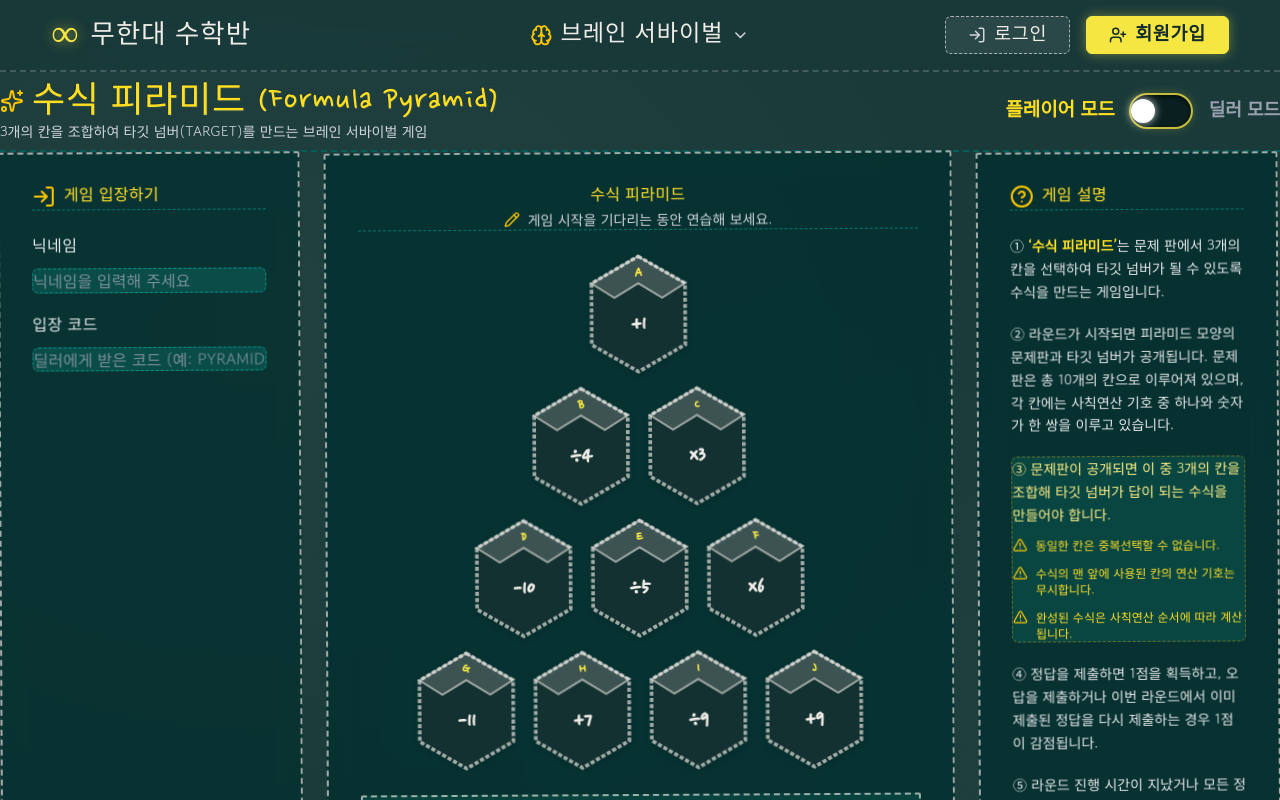
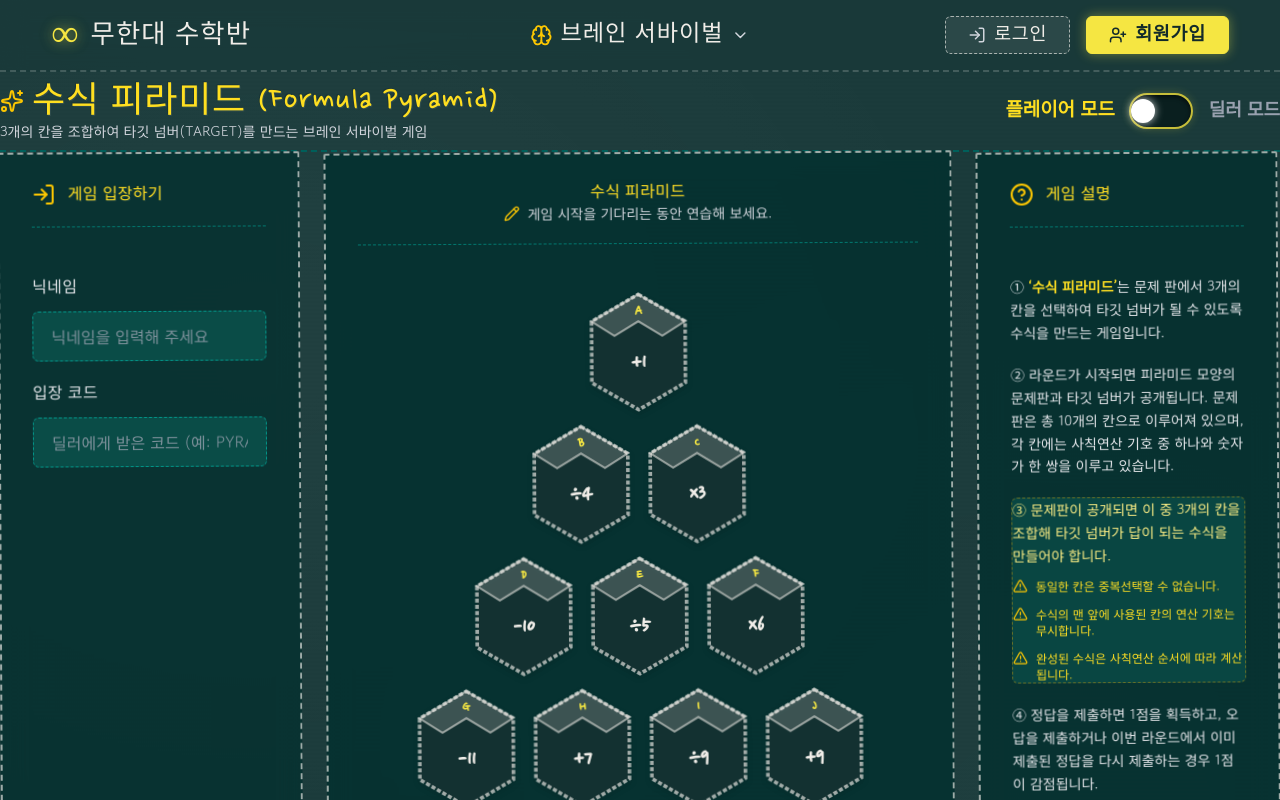
Before and after one commit to rlawlsdnjs78-infinity/infinitymath, a Next.js app: page /formula-pyramid in a window 1280 px wide. Shown: the top 800 px of the page. Built offline with nearby package versions, Linux system fonts and the light colour scheme.

Commit message:
fix: enforce generous inline paddingBottom 1.25rem between title text and dashed border

```diff
--- a/src/app/formula-pyramid/page.tsx
+++ b/src/app/formula-pyramid/page.tsx
@@ -2,10 +2,9 @@
  * src/app/formula-pyramid/page.tsx
  * 수식 피라미드 게임 페이지
  *
- * [여백 대폭 보강]
- * 1. 박스 제목 및 점선 구분선 상하 여백 (pb-4, mb-6)
- * 2. 닉네임/입장코드 입력 박스 라벨 간격(mb-3) & 인라인 패딩(px-5 py-3.5)
- * 3. 수식 보드, TARGET 박스, 제출 버튼 및 오답 주의 녹색 박스 내부 여백 확장
+ * [제목 & 점선 사이 여백 인라인 지정]
+ * '게임 입장하기', '수식 피라미드', '게임 설명', '게임 세팅' 제목 글자와
+ * 하단 점선 구분선 사이의 여백을 paddingBottom: "1.25rem"(20px) 인라인으로 확실하게 확보
  */
 
 "use client";
@@ -281,15 +280,21 @@ export default function FormulaPyramidPage() {
         {/* ───────────────────────────────────────────────────────────────────
            [하단 3분할 박스 영역]
            ─────────────────────────────────────────────────────────────────── */}
-        <div className="grid grid-cols-1 xl:grid-cols-12 gap-6 items-stretch w-full mx-auto min-h-[660px]">
+        <div className="grid grid-cols-1 xl:grid-cols-12 gap-6 items-stretch w-full mx-auto min-h-[640px]">
           {/* ── [좌측 박스] xl:col-span-3 ─────────────────────────────────── */}
-          <div className="xl:col-span-3 chalk-box content-box flex flex-col gap-6 bg-teal-950/75 backdrop-blur-md h-full min-h-[660px] p-6 sm:p-7">
+          <div className="xl:col-span-3 chalk-box content-box flex flex-col gap-6 bg-teal-950/75 backdrop-blur-md h-full min-h-[640px] p-6 sm:p-7">
             {mode === "player" ? (
               <>
-                {/* 헤더 및 점선 구분선 여백 확장 */}
-                <div className="flex items-center gap-2 border-b border-dashed border-teal-700 pb-4 mb-2">
-                  <LogIn className="text-yellow-400" size={24} />
-                  <h2 className="text-2.5xl text-yellow-300" style={{ fontFamily: "var(--font-chalk)" }}>
+                {/* [핵심] 제목 글자와 아래 점선 사이 여백(paddingBottom: 1.25rem) 및 마진(marginBottom: 1.5rem) 확 벌림 */}
+                <div
+                  className="flex items-center gap-3 border-b border-dashed border-teal-700"
+                  style={{ paddingBottom: "1.25rem", marginBottom: "1.5rem" }}
+                >
+                  <LogIn className="text-yellow-400 flex-shrink-0" size={24} />
+                  <h2
+                    className="text-2.5xl text-yellow-300"
+                    style={{ fontFamily: "var(--font-chalk)", lineHeight: 1.3 }}
+                  >
                     게임 입장하기
                   </h2>
                 </div>
@@ -303,7 +308,7 @@ export default function FormulaPyramidPage() {
                 >
                   <div className="flex flex-col gap-5">
                     {/* 닉네임 입력 */}
-                    <div className="flex flex-col gap-2.5">
+                    <div className="flex flex-col gap-3">
                       <label
                         htmlFor="nickname-input"
                         className="text-base text-gray-200 font-medium tracking-wide"
@@ -317,13 +322,17 @@ export default function FormulaPyramidPage() {
                         placeholder="닉네임을 입력해 주세요"
                         value={nickname}
                         onChange={(e) => setNickname(e.target.value)}
-                        className="w-full px-5 py-3.5 rounded-md bg-teal-900/90 border border-dashed border-teal-600 text-white text-base focus:outline-none focus:border-yellow-400 placeholder:text-gray-400/80"
-                        style={{ fontFamily: "var(--font-body)", lineHeight: "1.4" }}
+                        className="w-full rounded-md bg-teal-900/90 border border-dashed border-teal-600 text-white text-base focus:outline-none focus:border-yellow-400 placeholder:text-gray-400/80"
+                        style={{
+                          padding: "12px 18px",
+                          fontFamily: "var(--font-body)",
+                          lineHeight: "1.5",
+                        }}
                       />
                     </div>
 
                     {/* 입장 코드 입력 */}
-                    <div className="flex flex-col gap-2.5">
+                    <div className="flex flex-col gap-3">
                       <label
                         htmlFor="code-input"
                         className="text-base text-gray-200 font-medium tracking-wide"
@@ -337,15 +346,20 @@ export default function FormulaPyramidPage() {
                         placeholder="딜러에게 받은 코드 (예: PYRAMID-1234)"
                         value={entryCode}
                         onChange={(e) => setEntryCode(e.target.value)}
-                        className="w-full px-5 py-3.5 rounded-md bg-teal-900/90 border border-dashed border-teal-600 text-white text-base uppercase focus:outline-none focus:border-yellow-400 placeholder:text-gray-400/80"
-                        style={{ fontFamily: "var(--font-body)", lineHeight: "1.4" }}
+                        className="w-full rounded-md bg-teal-900/90 border border-dashed border-teal-600 text-white text-base uppercase focus:outline-none focus:border-yellow-400 placeholder:text-gray-400/80"
+                        style={{
+                          padding: "12px 18px",
+                          fontFamily: "var(--font-body)",
+                          lineHeight: "1.5",
+                        }}
                       />
                     </div>
                   </div>
 
                   <button
                     type="submit"
-                    className="btn-chalk w-full justify-center py-4 text-xl mt-4"
+                    className="btn-chalk w-full justify-center text-xl mt-4"
+                    style={{ padding: "14px 20px" }}
                   >
                     게임 방 입장하기
                   </button>
@@ -353,9 +367,15 @@ export default function FormulaPyramidPage() {
               </>
             ) : (
               <>
-                <div className="flex items-center gap-2 border-b border-dashed border-teal-700 pb-4 mb-2">
-                  <Monitor className="text-yellow-400" size={24} />
-                  <h2 className="text-2.5xl text-yellow-300" style={{ fontFamily: "var(--font-chalk)" }}>
+                <div
+                  className="flex items-center gap-3 border-b border-dashed border-teal-700"
+                  style={{ paddingBottom: "1.25rem", marginBottom: "1.5rem" }}
+                >
+                  <Monitor className="text-yellow-400 flex-shrink-0" size={24} />
+                  <h2
+                    className="text-2.5xl text-yellow-300"
+                    style={{ fontFamily: "var(--font-chalk)", lineHeight: 1.3 }}
+                  >
                     딜러 가이드
                   </h2>
                 </div>
@@ -380,11 +400,17 @@ export default function FormulaPyramidPage() {
           </div>
 
           {/* ── [중앙 박스] xl:col-span-6 ─────────────────────────────────── */}
-          <div className="xl:col-span-6 chalk-box content-box flex flex-col items-center gap-6 bg-teal-950/85 backdrop-blur-md h-full min-h-[660px] p-6 sm:p-7">
+          <div className="xl:col-span-6 chalk-box content-box flex flex-col items-center gap-6 bg-teal-950/85 backdrop-blur-md h-full min-h-[640px] p-6 sm:p-7">
             {mode === "player" ? (
               <>
-                <div className="text-center w-full border-b border-dashed border-teal-700 pb-4 mb-2">
-                  <h2 className="text-3.5xl text-yellow-300 mb-1" style={{ fontFamily: "var(--font-chalk)" }}>
+                <div
+                  className="text-center w-full border-b border-dashed border-teal-700"
+                  style={{ paddingBottom: "1.25rem", marginBottom: "1.5rem" }}
+                >
+                  <h2
+                    className="text-3.5xl text-yellow-300 mb-1"
+                    style={{ fontFamily: "var(--font-chalk)", lineHeight: 1.3 }}
+                  >
                     수식 피라미드
                   </h2>
                   <div className="flex items-center justify-center gap-2 text-sm text-gray-300 mt-2">
@@ -528,12 +554,18 @@ export default function FormulaPyramidPage() {
           </div>
 
           {/* ── [우측 박스] xl:col-span-3 ─────────────────────────────────── */}
-          <div className="xl:col-span-3 chalk-box content-box flex flex-col gap-6 bg-teal-950/80 backdrop-blur-md h-full min-h-[660px] p-6 sm:p-7">
+          <div className="xl:col-span-3 chalk-box content-box flex flex-col gap-6 bg-teal-950/80 backdrop-blur-md h-full min-h-[640px] p-6 sm:p-7">
             {mode === "player" ? (
               <>
-                <div className="flex items-center gap-2 border-b border-dashed border-teal-700 pb-4 mb-2">
-                  <HelpCircle className="text-yellow-400" size={24} />
-                  <h2 className="text-2.5xl text-yellow-300" style={{ fontFamily: "var(--font-chalk)" }}>
+                <div
+                  className="flex items-center gap-3 border-b border-dashed border-teal-700"
+                  style={{ paddingBottom: "1.25rem", marginBottom: "1.5rem" }}
+                >
+                  <HelpCircle className="text-yellow-400 flex-shrink-0" size={24} />
+                  <h2
+                    className="text-2.5xl text-yellow-300"
+                    style={{ fontFamily: "var(--font-chalk)", lineHeight: 1.3 }}
+                  >
                     게임 설명
                   </h2>
                 </div>
@@ -553,7 +585,6 @@ export default function FormulaPyramidPage() {
                     있습니다.
                   </p>
 
-                  {/* 주의사항 녹색 박스 내부 여백 확장 */}
                   <div className="flex flex-col gap-3 bg-teal-900/70 p-4.5 rounded-md border border-dashed border-yellow-500/40">
                     <p className="font-medium text-yellow-200">
                       ③ 문제판이 공개되면 이 중 3개의 칸을 조합해 타깃 넘버가 답이 되는 수식을 만들어야
@@ -583,16 +614,21 @@ export default function FormulaPyramidPage() {
               </>
             ) : (
               <>
-                <div className="flex items-center gap-2 border-b border-dashed border-teal-700 pb-4 mb-2">
-                  <Settings className="text-yellow-400" size={24} />
-                  <h2 className="text-2.5xl text-yellow-300" style={{ fontFamily: "var(--font-chalk)" }}>
+                <div
+                  className="flex items-center gap-3 border-b border-dashed border-teal-700"
+                  style={{ paddingBottom: "1.25rem", marginBottom: "1.5rem" }}
+                >
+                  <Settings className="text-yellow-400 flex-shrink-0" size={24} />
+                  <h2
+                    className="text-2.5xl text-yellow-300"
+                    style={{ fontFamily: "var(--font-chalk)", lineHeight: 1.3 }}
+                  >
                     게임 세팅 & 방 생성
                   </h2>
                 </div>
 
                 <div className="flex flex-col gap-6 flex-1 justify-between py-1">
                   <div className="flex flex-col gap-5">
-                    {/* 1. 라운드 설정 */}
                     <div className="flex flex-col gap-2.5">
                       <label className="text-base text-gray-200 font-medium" style={{ fontFamily: "var(--font-chalk)" }}>
                         라운드 설정 ({selectedRound}라운드)
@@ -616,7 +652,6 @@ export default function FormulaPyramidPage() {
                       </div>
                     </div>
 
-                    {/* 2. 라운드 별 시간 */}
                     <div className="flex flex-col gap-2.5">
                       <label className="text-base text-gray-200 font-medium" style={{ fontFamily: "var(--font-chalk)" }}>
                         라운드 별 시간 ({selectedTime}분)
@@ -640,7 +675,6 @@ export default function FormulaPyramidPage() {
                       </div>
                     </div>
 
-                    {/* 3. 오답 패널티 */}
                     <div className="flex flex-col gap-2.5">
                       <label className="text-base text-gray-200 font-medium" style={{ fontFamily: "var(--font-chalk)" }}>
                         오답 패널티 ({selectedPenalty})
```
Also changed, not shown: 1 other file (tests, documents, lock files or other folders).
